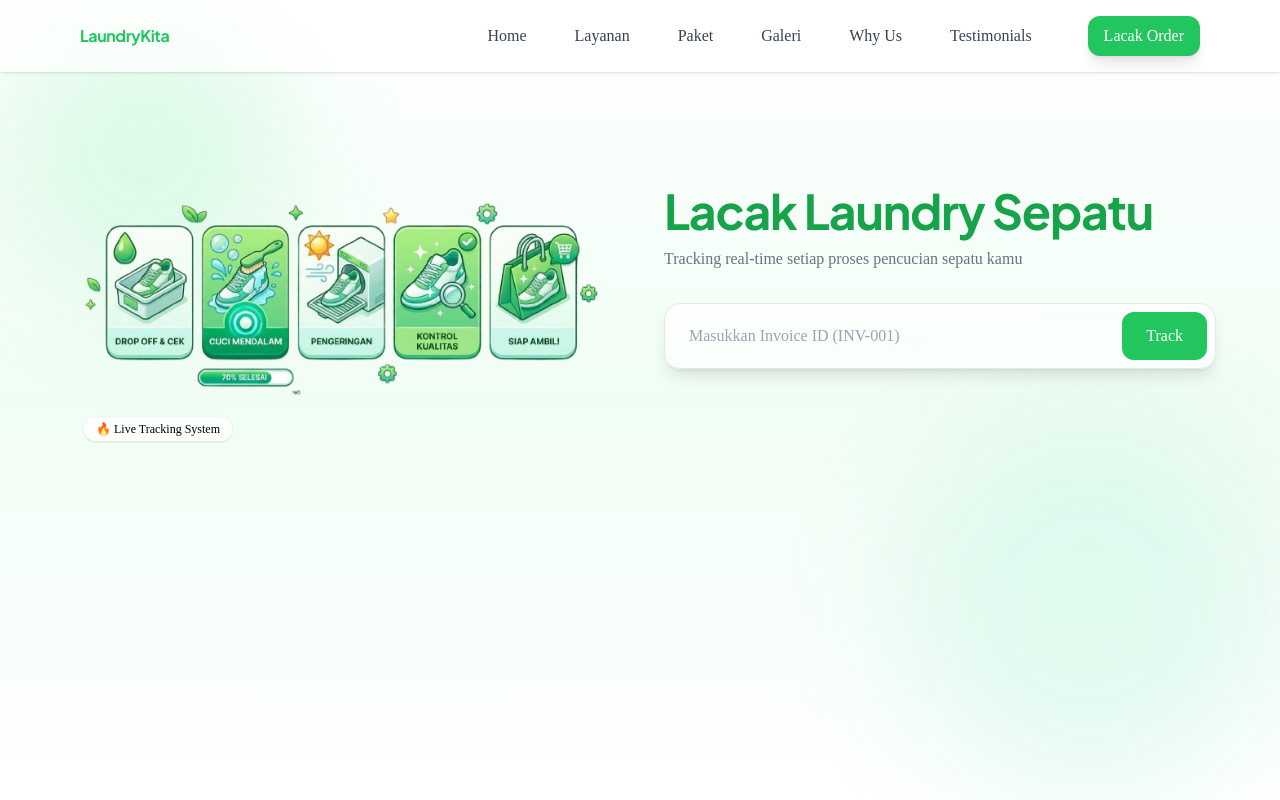
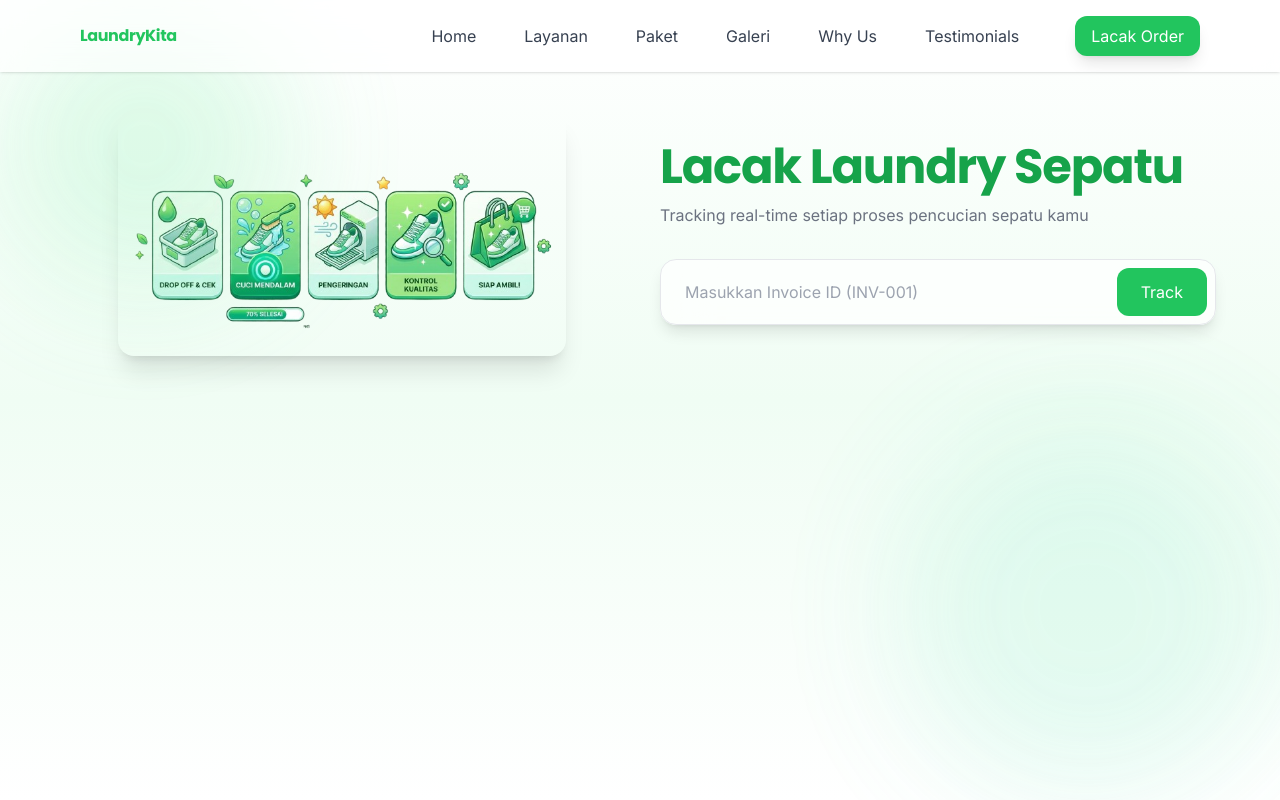
Before and after one commit to trinojusufh/laundryapp, a Next.js app: page /tracking in a window 1280 px wide. Shown: the top 800 px of the page. Built offline with nearby package versions, Linux system fonts and the light colour scheme.

Commit message:
layout final

```diff
--- a/components/Layout.js
+++ b/components/Layout.js
@@ -1,6 +1,18 @@
 import Navbar from "./Navbar";
 import Footer from "./Footer";
+import { Inter, Poppins } from "next/font/google";
 
+export const inter = Inter({
+  subsets: ["latin"],
+  variable: "--font-inter",
+});
+
+export const poppins = Poppins({
+  subsets: ["latin"],
+  weight: ["400", "600", "700"],
+  variable: "--font-poppins",
+});
+<body className={`${inter.variable} ${poppins.variable} font-sans`}></body>
 export default function Layout({ children, navbarProps }) {
   return (
     <>
--- a/components/Navbar.js
+++ b/components/Navbar.js
@@ -62,7 +62,7 @@ export default function Navbar() {
           </Link>
 
           <Link
-            href="/#lacak"
+            href="/#tracking"
             className="ml-4 px-4 py-2 bg-green-500 text-white rounded-xl shadow-lg hover:bg-green-600 transition"
           >
             Lacak Order
@@ -102,57 +102,57 @@ export default function Navbar() {
             >
               {/* ===== MENU LIST ===== */}
               <div className="flex flex-col">
-                <a
+                <Link
                   onClick={() => setOpen(false)}
-                  href="#home"
+                  href="/#home"
                   className="px-5 py-4 border-b text-gray-700 hover:bg-green-50 transition"
                 >
                   Home
-                </a>
+                </Link>
 
-                <a
+                <Link
                   onClick={() => setOpen(false)}
-                  href="#services"
+                  href="/#services"
                   className="px-5 py-4 border-b text-gray-700 hover:bg-green-50 transition"
                 >
                   Layanan
-                </a>
+                </Link>
 
-                <a
+                <Link
                   onClick={() => setOpen(false)}
-                  href="#pricing"
+                  href="/#pricing"
                   className="px-5 py-4 border-b text-gray-700 hover:bg-green-50 transition"
                 >
                   Paket
-                </a>
+                </Link>
 
-                <a
+                <Link
                   onClick={() => setOpen(false)}
-                  href="#gallery"
+                  href="/#gallery"
                   className="px-5 py-4 border-b text-gray-700 hover:bg-green-50 transition"
-                >
+                >``
                   Galeri
-                </a>
+                </Link>
 
-                <a
+                <Link
                   onClick={() => setOpen(false)}
-                  href="#why-us"
+                  href="/#why-us"
                   className="px-5 py-4 border-b text-gray-700 hover:bg-green-50 transition"
                 >
                   Why Us
-                </a>
+                </Link>
 
-                <a
+                <Link
                   onClick={() => setOpen(false)}
-                  href="#testimonials"
+                  href="/#testimonials"
                   className="px-5 py-4 border-b text-gray-700 hover:bg-green-50 transition"
                 >
                   Testimonials
-                </a>
+                </Link>
 
                 <Link
                   onClick={() => setOpen(false)}
-                  href="/tracking"
+                  href="/#tracking"
                   className="px-5 py-4 text-green-600 font-semibold hover:bg-green-50 transition"
                 >
                   Lacak Order
--- a/pages/index.js
+++ b/pages/index.js
@@ -10,7 +10,19 @@ import { Menu, X } from "lucide-react";
 
 import { motion, useScroll, useTransform } from "framer-motion";
 import { useState, useEffect, useRef } from "react";
+import { Inter, Poppins } from "next/font/google";
 
+export const inter = Inter({
+  subsets: ["latin"],
+  variable: "--font-inter",
+});
+
+export const poppins = Poppins({
+  subsets: ["latin"],
+  weight: ["400", "600", "700"],
+  variable: "--font-poppins",
+});
+<body className={`${inter.variable} ${poppins.variable} font-sans`}></body>
 export default function Home() {
   const ref = useRef(null);
   const [active, setActive] = useState("home");
--- a/pages/tracking.js
+++ b/pages/tracking.js
@@ -33,43 +33,35 @@ const handleTrack = () => {
 
   return (
     <Layout>
-      <section className="relative min-h-screen overflow-hidden bg-gradient-to-b from-white via-green-50 to-white px-6 pt-32 pb-20">
+<section className="relative min-h-screen overflow-hidden bg-gradient-to-b from-white via-green-50 to-white px-6 pt-28 pb-20">
 
-        {/* BACKGROUND GLOW */}
+  {/* BACKGROUND */}
   <div className="absolute top-0 left-0 w-72 h-72 bg-green-300/30 blur-3xl rounded-full animate-pulse" />
   <div className="absolute bottom-0 right-0 w-96 h-96 bg-emerald-300/20 blur-3xl rounded-full animate-pulse" />
 
-        <div className="max-w-6xl mx-auto grid md:grid-cols-2 gap-12 items-center">
+  <div className="max-w-6xl mx-auto grid grid-cols-1 md:grid-cols-2 gap-10 items-center">
 
-          {/* LEFT IMAGE */}
+    {/* ===== IMAGE ===== */}
     <motion.div
-  initial={{ opacity: 0, x: -40 }}
+      initial={{ opacity: 0, x: -30 }}
       animate={{ opacity: 1, x: 0 }}
-  transition={{ duration: 0.6 }}
-  className="w-full md:block"
+      className="w-full flex justify-center"
     >
-  <div className="relative">
       <img
         src="/image/bg-6.png"
-      alt="tracking laundry"
+        alt="tracking"
         className="
-        w-full md:w-auto
-        max-h-[220px] md:max-h-none
-        object-contain md:object-cover
-        mx-auto
+          w-full max-w-sm md:max-w-md
+          h-auto
+          rounded-2xl shadow-xl
+          object-contain
         "
       />
-
-    <div className="absolute -bottom-3 left-1/2 -translate-x-1/2 md:left-5 md:translate-x-0 bg-white/80 backdrop-blur px-3 py-1 rounded-xl shadow text-xs">
-      🔥 Live Tracking System
-    </div>
-  </div>
     </motion.div>
 
-          {/* RIGHT CONTENT */}
+    {/* ===== CONTENT ===== */}
     <div className="w-full">
 
-            {/* TITLE */}
       <motion.h1
         initial={{ opacity: 0, y: 15 }}
         animate={{ opacity: 1, y: 0 }}
@@ -82,7 +74,7 @@ const handleTrack = () => {
         Tracking real-time setiap proses pencucian sepatu kamu
       </p>
 
-            {/* FLOATING INPUT BAR */}
+      {/* INPUT */}
       <div className="mt-8 flex items-center gap-2 bg-white/70 backdrop-blur-xl border shadow-lg rounded-2xl p-2">
         <input
           value={invoice}
@@ -100,24 +92,18 @@ const handleTrack = () => {
         </button>
       </div>
 
-            {/* RESULT CARD */}
+      {/* RESULT */}
       {result && (
         <motion.div
-                initial={{ opacity: 0, y: 40 }}
+          initial={{ opacity: 0, y: 30 }}
           animate={{ opacity: 1, y: 0 }}
-                transition={{ duration: 0.4 }}
           className="mt-10 bg-white/70 backdrop-blur-xl border shadow-2xl rounded-3xl p-6"
         >
 
-                {/* HEADER */}
-                <div className="flex justify-between items-start">
+          <div className="flex justify-between">
             <div>
-                    <h2 className="text-lg font-bold text-green-600">
-                      {result.invoice}
-                    </h2>
-                    <p className="text-sm text-gray-500">
-                      {result.customer}
-                    </p>
+              <h2 className="font-bold text-green-600">{result.invoice}</h2>
+              <p className="text-sm text-gray-500">{result.customer}</p>
             </div>
 
             <span className="bg-green-100 text-green-700 px-3 py-1 rounded-full text-sm">
@@ -125,8 +111,7 @@ const handleTrack = () => {
             </span>
           </div>
 
-                {/* STATUS */}
-                <div className="mt-6">
+          <div className="mt-5">
             <p className="text-gray-600">
               Status:
               <span className="ml-2 font-semibold text-green-600">
@@ -134,55 +119,33 @@ const handleTrack = () => {
               </span>
             </p>
 
-                  {/* PROGRESS (GLOW STYLE) */}
             <div className="w-full h-2 bg-gray-200 rounded-full mt-3 overflow-hidden">
-                    <motion.div
-                      initial={{ width: 0 }}
-                      animate={{ width: `${result.progress}%` }}
-                      transition={{ duration: 1 }}
-                      className="h-full bg-gradient-to-r from-green-400 to-green-600 shadow-lg"
+              <div
+                className="h-full bg-gradient-to-r from-green-400 to-green-600"
+                style={{ width: `${result.progress}%` }}
               />
             </div>
           </div>
 
-                {/* TIMELINE (PRO STYLE CONNECTED) */}
-                <div className="mt-8 relative">
-
-                  {/* vertical line */}
-                  <div className="absolute left-2 top-0 bottom-0 w-[2px] bg-gray-200" />
-
-                  <div className="space-y-5">
+          <div className="mt-6 space-y-3">
             {result.timeline.map((t, i) => (
-                      <motion.div
-                        key={i}
-                        initial={{ opacity: 0, x: -10 }}
-                        animate={{ opacity: 1, x: 0 }}
-                        transition={{ delay: i * 0.1 }}
-                        className="flex items-center gap-4 relative"
-                      >
-                        {/* dot */}
+              <div key={i} className="flex items-center gap-3">
                 <div
-                          className={`w-4 h-4 rounded-full z-10 ${
+                  className={`w-3 h-3 rounded-full ${
                     t.done ? "bg-green-500" : "bg-gray-300"
                   }`}
                 />
-
-                        <p
-                          className={`text-sm ${
-                            t.done
-                              ? "text-green-600 font-medium"
-                              : "text-gray-400"
-                          }`}
-                        >
+                <p className={t.done ? "text-green-600" : "text-gray-400"}>
                   {t.step}
                 </p>
-                      </motion.div>
+              </div>
             ))}
           </div>
-                </div>
+
         </motion.div>
       )}
     </div>
+
   </div>
 </section>
     </Layout>
--- a/styles/globals.css
+++ b/styles/globals.css
@@ -4,7 +4,7 @@
 
 /* Base font */
 body {
-  @apply font-sans;
+  @apply font-sans antialiased;
 }
 
 /* Heading style global */
--- a/tailwind.config.js
+++ b/tailwind.config.js
@@ -5,9 +5,9 @@ module.exports = {
   ],
    theme: {
     extend: {
-      fontFamily: {
-        sans: ['var(--font-inter)'],
-        heading: ['var(--font-jakarta)'],
+       fontFamily: {
+        sans: ["Inter", "system-ui", "sans-serif"],
+        heading: ["Poppins", "Inter", "sans-serif"],
       },
     },
   },
```
Also changed, not shown: 1 other file (tests, documents, lock files or other folders). Lines whose indentation alone changed are shown as unchanged.
